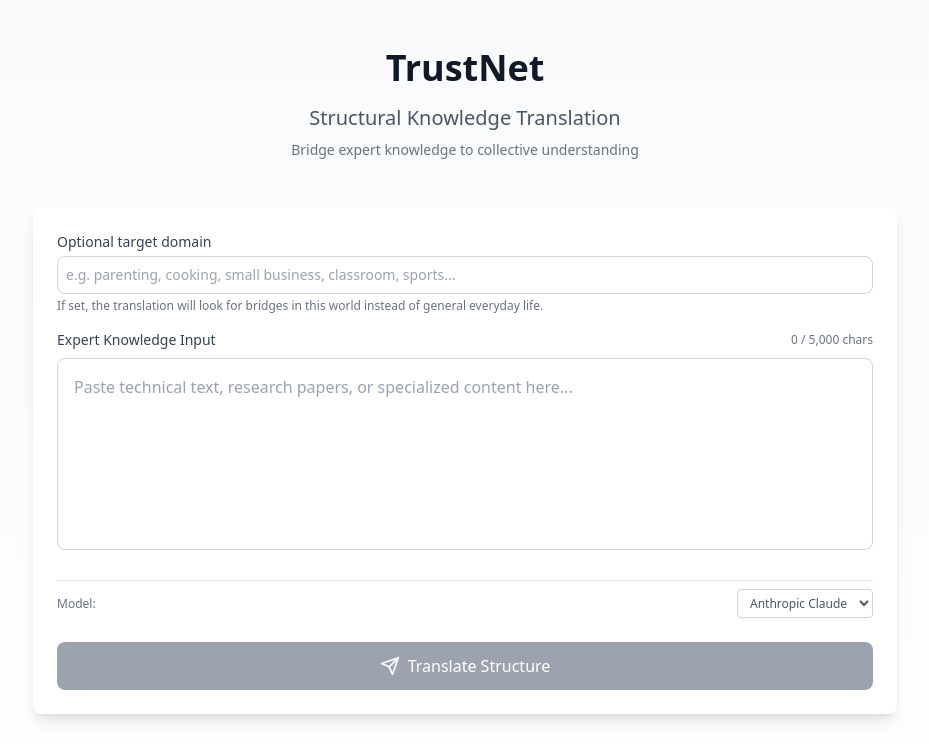
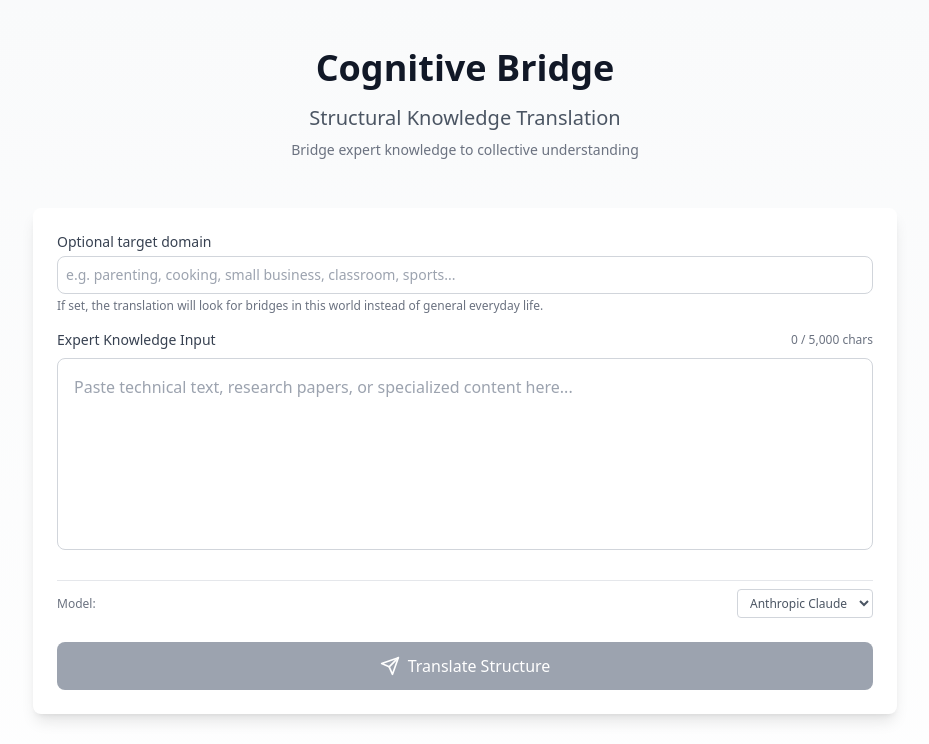
Before and after one commit to ServTrust/TrustNet, a Next.js app: page / in a window 1280 px wide. Shown: the top 744 px of the page, without its empty margins (175-1104 px from the left). Built offline with nearby package versions, Linux system fonts and the light colour scheme.

Commit message:
Ux changes2

```diff
--- a/src/components/CognitiveBridge.jsx
+++ b/src/components/CognitiveBridge.jsx
@@ -145,7 +145,7 @@ export default function CognitiveBridge() {
       <div className="container mx-auto px-4 py-12 max-w-4xl">
         <header className="text-center mb-12">
           <h1 className="text-4xl font-bold text-gray-900 mb-4">
-            TrustNet
+            Cognitive Bridge
           </h1>
           <p className="text-xl text-gray-600">
             Structural Knowledge Translation
```
